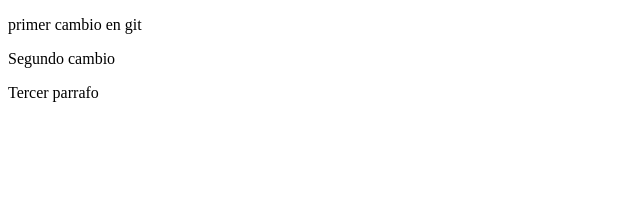
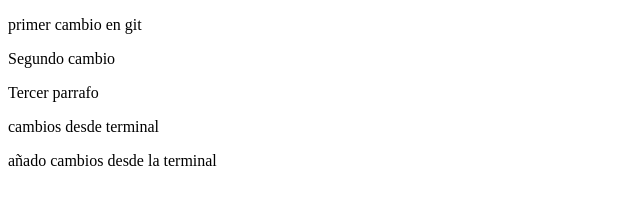
Before and after one commit to JJcid/pagina-web, a plain HTML site: page index.html in a window 1280 px wide. Shown: the whole page, without its empty margins (0-640 px from the left). Drawn offline with Linux system fonts and the light colour scheme.

Commit message:
cambios en el index

```diff
--- a/index.html
+++ b/index.html
@@ -10,5 +10,7 @@
     <p>primer cambio en git</p>
     <p>Segundo cambio</p>
     <p>Tercer parrafo</p>
+    <p>cambios desde terminal</p>
+    <p>añado cambios desde la terminal</p>
 </body>
 </html>
```
